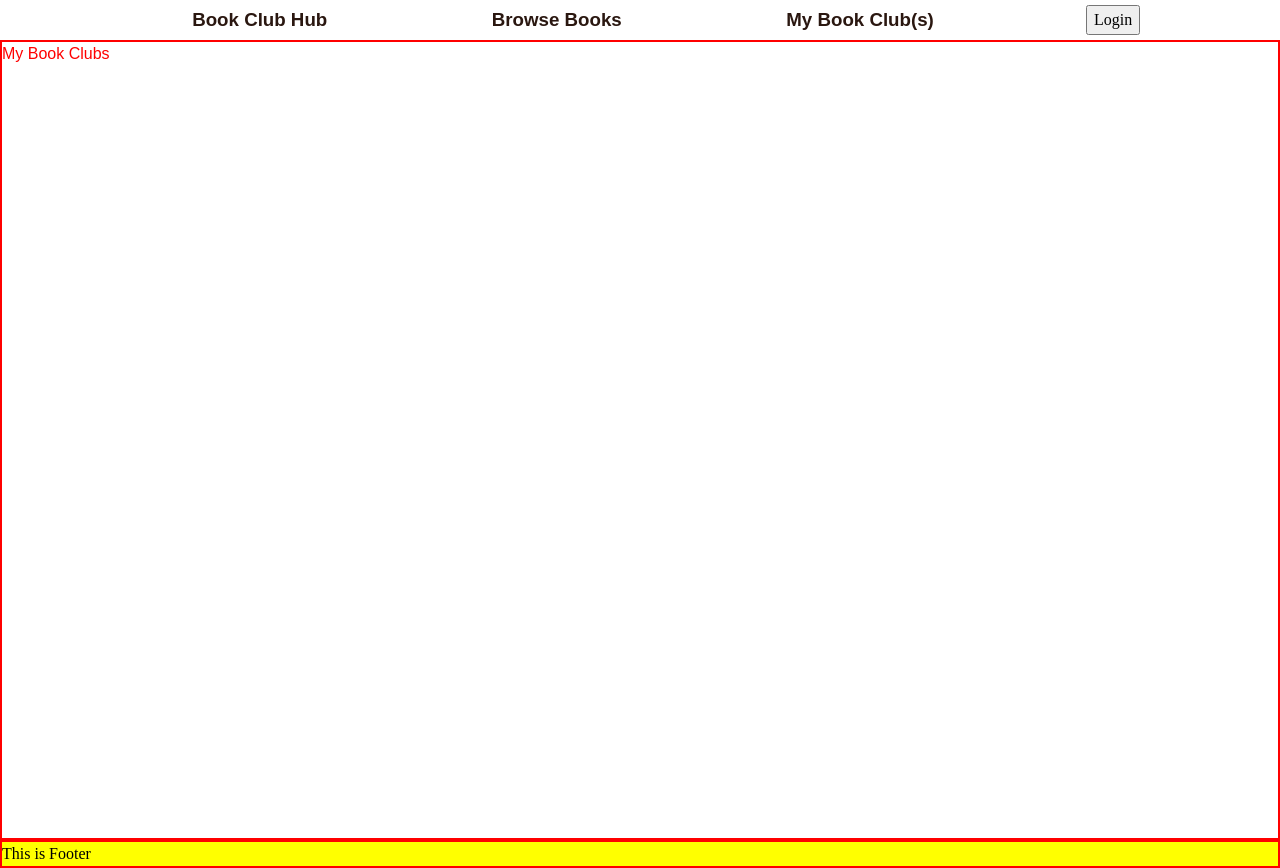
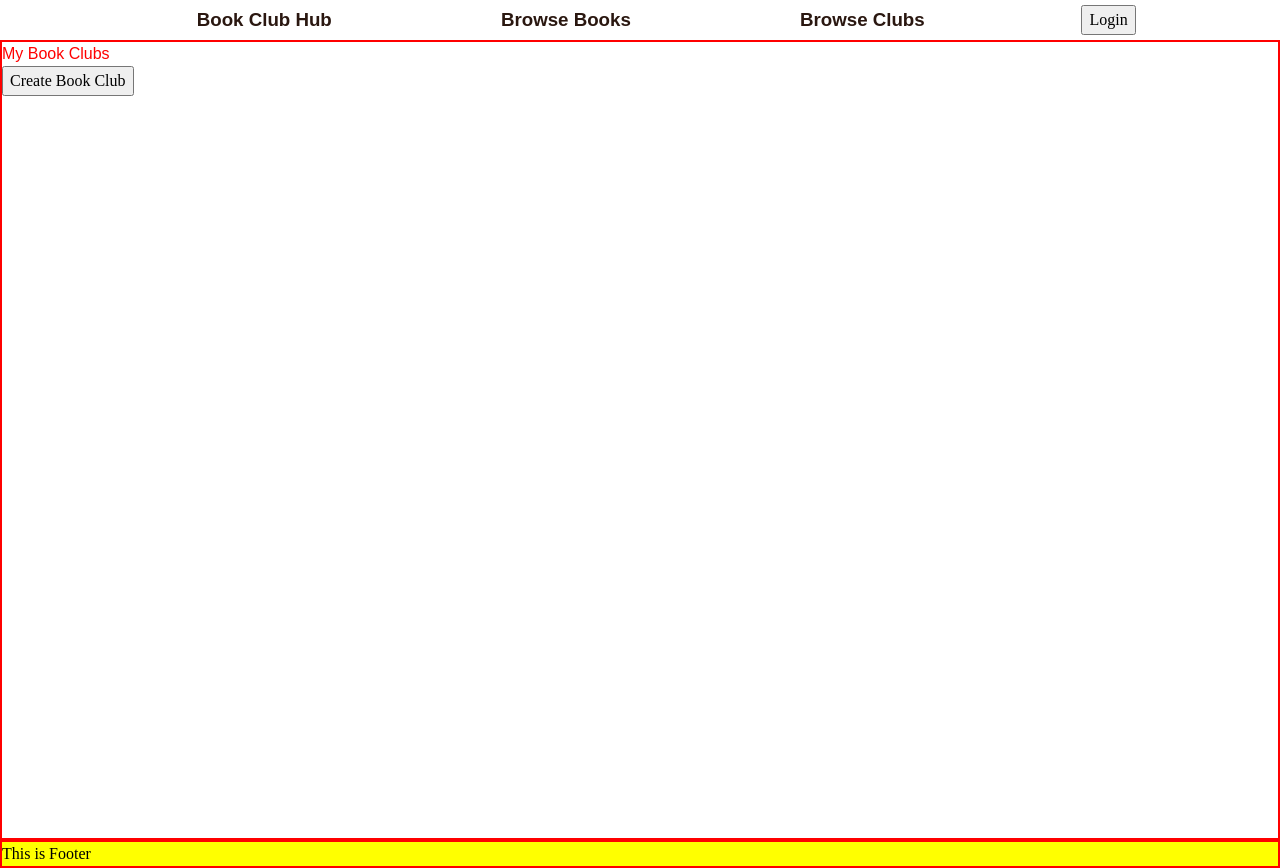
Before and after one commit to GloriBird/The-Book-Club-Hub, a React (Create React App) app in the folder client/: page /MyBookClubs in a window 1280 px wide. Built offline with nearby package versions, Linux system fonts and the light colour scheme; no server answers.

Commit message:
modified components and pages

```diff
--- a/client/package.json
+++ b/client/package.json
@@ -11,6 +11,7 @@
     "moment": "^2.29.4",
     "react": "^18.2.0",
     "react-dom": "^18.2.0",
+    "react-elastic-carousel": "^0.11.5",
     "react-router-dom": "^6.3.0",
     "react-scripts": "5.0.1",
     "styled-components": "^5.3.5",
--- a/client/src/components/App.js
+++ b/client/src/components/App.js
@@ -5,6 +5,7 @@ import Homepage from "../pages/Homepage";
 import MyBookClubs from "../pages/MyBookClubs";
 import BrowseBooks from "../pages/BrowseBooks";
 import Login from "../pages/Login";
+import BrowseBookClubs from "../pages/BrowseBookClubs";
 import SignUp from "../pages/SignUp";
 import Profile from "./Profile";
 import Footer from "../components/Footer";
@@ -18,6 +19,7 @@ const App = () => {
         <Routes>
           <Route exact path="/" element={<Homepage />}></Route>
           <Route exact path="/BrowseBooks" element={<BrowseBooks />}></Route>
+          <Route exact path="/BrowseBookClubs" element={<BrowseBookClubs />}></Route>
           <Route exact path="/MyBookClubs" element={<MyBookClubs />}></Route>
           <Route exact path="/Login" element={<Login />}></Route>
           <Route exact path="/SignUp" element={<SignUp />}></Route>
--- a/client/src/components/NavMenu.js
+++ b/client/src/components/NavMenu.js
@@ -7,25 +7,6 @@ import { useAuth0 } from "@auth0/auth0-react";
 const NavMenu = () => {
   const { user, isAuthenticated } = useAuth0();
   const { isLoading, error } = useAuth0();
-
-  // useEffect(() => {
-  //   const userData = { email: user.email, username: user.nickname };
-  //   fetch("/create-profile", {
-  //     method: "POST",
-  //     headers: { "Content-Type": "application/json" },
-  //     body: JSON.stringify(userData),
-  //   })
-  //     .then((response) => {
-  //       if (!response.ok) {
-  //         throw Error(`It's broken`);
-  //       }
-  //       return response.json();
-  //     })
-  //     .then((result) => {
-  //       console.log(`result:`, result);
-  //       // setLastCustomerID(result.data.insertedId);
-  //     });
-  // }, []);
 
   return (
     <Menu>
@@ -43,16 +24,23 @@ const NavMenu = () => {
           </StyledNavLink>
         </li>
         <li>
+          <StyledNavLink to="/BrowseBookClubs">
+            <h3>Browse Clubs</h3>
+          </StyledNavLink>
+        </li>
+        {isAuthenticated && (
+          <>
+            <li>
               <StyledNavLink to="/MyBookClubs">
                 <h3>My Book Club(s)</h3>
               </StyledNavLink>
             </li>
-        {isAuthenticated && (
             <li>
               <StyledNavLink to="/Profile">
                 <h3>Profile</h3>
               </StyledNavLink>
             </li>
+          </>
         )}
         {error && <p>Login Error</p>}
         {!error && isLoading && <p>Loading...</p>}
--- a/client/src/components/Profile.js
+++ b/client/src/components/Profile.js
@@ -5,32 +5,9 @@ const moment = require("moment");
 
 const Profile = () => {
   const { user, isAuthenticated } = useAuth0();
-  const { isNewUser, setIsNewUser } = useState("");
-  // const [isLoading, setIsLoading] = useState(false);
 
   console.log(`user`, user);
   const joinedDate = moment().format("MMMM Do YYYY");
-
-  const { email, nickname } = user;
-
-  // useEffect(() => {
-  //   const userData = { email, nickname };
-  //   fetch("/create-profile", {
-  //     method: "POST",
-  //     headers: { "Content-Type": "application/json" },
-  //     body: JSON.stringify(userData),
-  //   })
-  //     .then((response) => {
-  //       if (!response.ok) {
-  //         throw Error(`It's broken`);
-  //       }
-  //       return response.json();
-  //     })
-  //     .then((result) => {
-  //       console.log(`result:`, result);
-  //       setIsNewUser(result);
-  //     });
-  // }, []);
 
   return (
     <Container>
@@ -40,12 +17,6 @@ const Profile = () => {
         <p>{user.nickname}</p>
         <p>{user.email}</p>
         <p>Joined on: {joinedDate}</p>
-
-        {/* {Object.keys(user).map((objKey, idx) => (
-          <li key={idx}>
-            {objKey}: {user[objKey]}
-          </li>
-        ))} */}
       </ul>
     </Container>
   );
--- /dev/null
+++ b/client/src/pages/BrowseBookClubs.js
@@ -0,0 +1,11 @@
+import { Container } from "./pageStyles/BrowseBookClubs.styled";
+
+const BrowseBookClubs = () => {
+  return (
+    <Container>
+      <p>Browse Book Clubs</p>
+    </Container>
+  );
+};
+
+export default BrowseBookClubs;
--- a/client/src/pages/Homepage.js
+++ b/client/src/pages/Homepage.js
@@ -1,16 +1,38 @@
 import React, { useEffect, useState, useContext } from "react";
 import { Container } from "./pageStyles/Homepage.styled";
 import { GlobalContext } from "../context/GlobalContext";
+import Carousel from "react-elastic-carousel";
+import styled from "styled-components";
 
 const App = () => {
   const { trendingBooks } = useContext(GlobalContext);
 
-  console.log(`trendingBooks:`, trendingBooks);
+  const breakPoints = [
+    { width: 1, itemsToShow: 1 },
+    { width: 200, itemsToShow: 2 },
+    { width: 300, itemsToShow: 3 },
+    { width: 400, itemsToShow: 4 },
+    { width: 500, itemsToShow: 5 },
+  ];
+
   return (
-    <Container>
-      <p>This is the landing page</p>
-    </Container>
+    <div>
+      <Carousel breakPoints={breakPoints}>
+        {trendingBooks?.map((x, idx) => (
+          <List key={idx}>
+            <img src={`https://covers.openlibrary.org/b/olid/${x.cover_edition_key}-M.jpg`} alt={"book Covers"} />
+            <p>{x?.title}</p>
+            <p>{x.author_name}</p>
+          </List>
+        ))}
+        <></>
+      </Carousel>
+    </div>
   );
 };
 
 export default App;
+
+const List = styled.li`
+  list-style: none;
+`;
--- a/client/src/pages/MyBookClubs.js
+++ b/client/src/pages/MyBookClubs.js
@@ -4,6 +4,7 @@ const MyBookClubs = () => {
   return (
     <Container>
       <p>My Book Clubs</p>
+      <button>Create Book Club</button>
     </Container>
   );
 };
--- /dev/null
+++ b/client/src/pages/pageStyles/BrowseBookClubs.styled.js
@@ -0,0 +1,7 @@
+import styled from "styled-components";
+
+export const Container = styled.div`
+  color: red;
+  border: 2px solid red;
+  height: 100vh;
+`;
--- a/client/src/pages/pageStyles/Homepage.styled.js
+++ b/client/src/pages/pageStyles/Homepage.styled.js
@@ -1,7 +1,18 @@
 import styled from "styled-components";
 
 export const Container = styled.div`
-  color: red;
+  color: blue;
   border: 2px solid red;
-  height: 100vh;
+
+  ol {
+    list-style: none;
+    display: flex;
+  }
+
+  li {
+    display: flex;
+    flex-direction: column;
+    border: 2px solid green;
+    width: 500px;
+  }
 `;
```
Also changed, not shown: client/src/components/Card.js (added, +37 -0 lines), 1 other file (tests, documents, lock files or other folders). Lines whose indentation alone changed are shown as unchanged.
